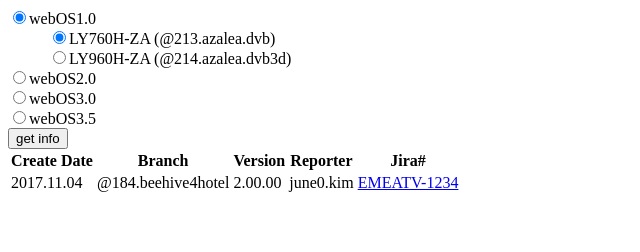
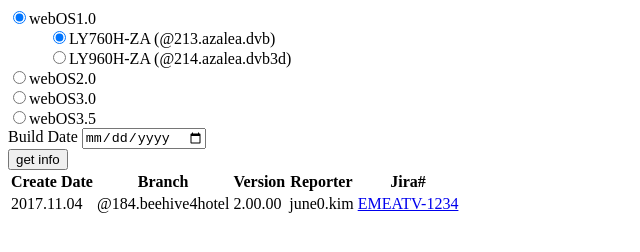
Before and after one commit to jjune0110/jy_algospot, a plain HTML site: page jira_test/index.html in a window 1280 px wide. Shown: the whole page, without its empty margins (0-640 px from the left). Drawn offline with Linux system fonts and the light colour scheme.

Commit message:
add input form for date

```diff
--- a/jira_test/index.html
+++ b/jira_test/index.html
@@ -44,7 +44,7 @@
 
 <body>
 
-    <form action="http://whoami.zc.bz/jira/get_info.py">
+    <form action="http://whoami.zc.bz/jira/get_info.php">
         <input type="radio" value="webOS10" name="platform" id="webOS10" checked>webOS1.0<br>
         <div id="webOS10_branch" style="margin-left: 40px">
             <input type="radio" value="213.azalea.dvb" name="model" id="webOS10_check" checked><label>LY760H-ZA (@213.azalea.dvb)</label><br>
@@ -63,10 +63,13 @@
             <input type="radio" value="60.51.deua4hotel.freeview" name="model"><label>@60.51.deua4hotel.freeview</label><br>
         </div>
 
-        <input type="radio" value="webOS35" name="platform" id="webOS35">webOS3.5</label><br>
+        <input type="radio" value="webOS35" name="platform" id="webOS35">webOS3.5<br>
         <div id="webOS35_branch" style="margin-left: 40px">
             <input type="radio" value="326" name="model" id="webOS35_check"><label>@326</label><br>
         </div>
+
+        <label>Build Date</label>
+        <input type="date" value="resolutionDate" name="resolutionDate" id="resolutionDate"><br>
         <input type="submit" value="get info" />
     </form>
 
```
